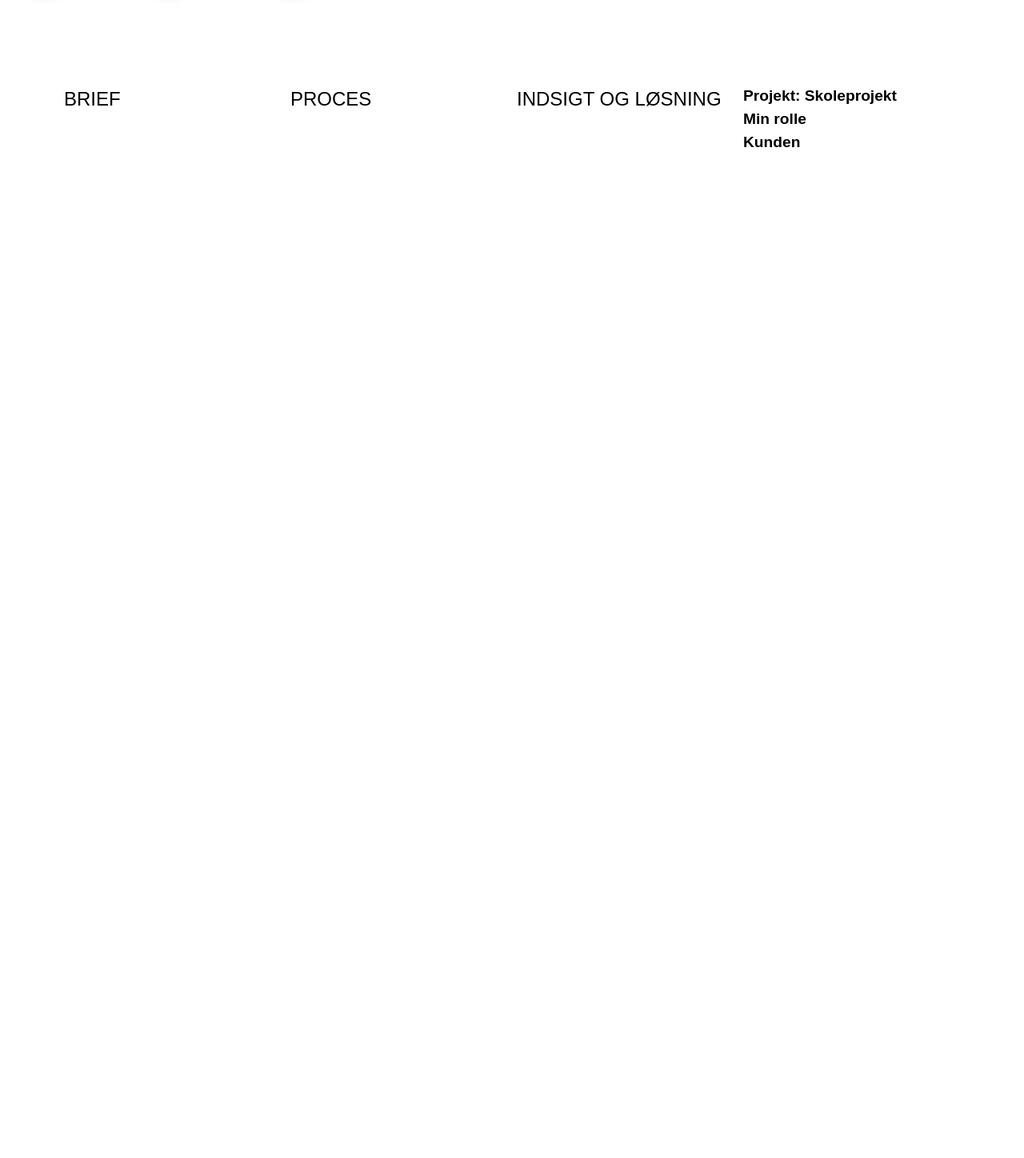
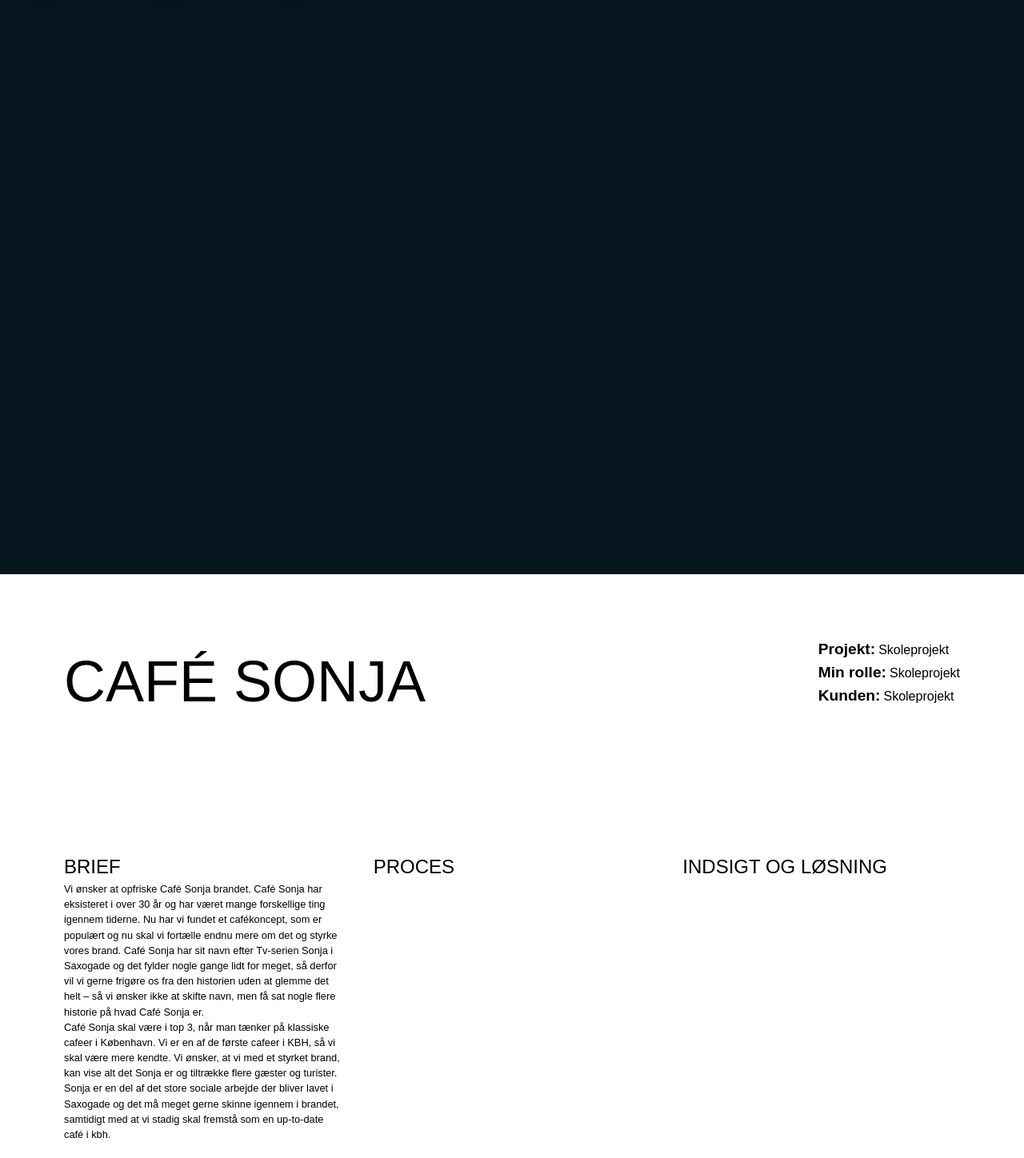
Before and after one commit to alberteStaermose/test, a Vue app: page /pSonja in a window 1280 px wide. Shown: the part 82-1530 px from the top of the page at 80% size. Before the commit the page ends 800 px from the top, so only its background shows below. Built offline with nearby package versions, Linux system fonts and the light colour scheme.

Commit message:
lavet intro videre på sonja

```diff
--- a/src/assets/main.css
+++ b/src/assets/main.css
@@ -50,12 +50,19 @@
   font-style: normal;
   font-size: 1.2rem;
 }
+h4 {
+  font-family: "Montserrat", sans-serif;
+  font-optical-sizing: auto;
+  font-weight: 300;
+  font-style: normal;
+  font-size: 1rem;
+}
 p {
   font-family: "Montserrat", sans-serif;
   font-optical-sizing: auto;
   font-weight: 300;
   font-style: normal;
-  font-size: 1rem;
+  font-size: 0.8rem;
 }
 
 li {
--- a/src/views/ProjectCafeSonja.vue
+++ b/src/views/ProjectCafeSonja.vue
@@ -2,12 +2,47 @@
 
 <template>
   <main>
-    <section>
+    <section class="h-screen bg-[#04151E] sticky top-0 -z-20 w-screen">
+      <h1>HERO</h1>
+    </section>
+    <section class="bg-white grid grid-cols-2 p-20">
       <h1>Café Sonja</h1>
+      <div class="justify-self-end">
+        <div class="flex items-baseline gap-1">
+          <h3>Projekt:</h3>
+          <h4>Skoleprojekt</h4>
+        </div>
+        <div class="flex items-baseline gap-1">
+          <h3>Min rolle:</h3>
+          <h4>Skoleprojekt</h4>
+        </div>
+        <div class="flex items-baseline gap-1">
+          <h3>Kunden:</h3>
+          <h4>Skoleprojekt</h4>
+        </div>
+      </div>
     </section>
-    <section class="grid grid-cols-4 p-20 gap-3">
+    <section class="grid grid-cols-3 p-20 gap-10 bg-white">
       <div>
         <h2>Brief</h2>
+        <p>
+          Vi ønsker at opfriske Café Sonja brandet. Café Sonja har eksisteret i
+          over 30 år og har været mange forskellige ting igennem tiderne. Nu har
+          vi fundet et cafékoncept, som er populært og nu skal vi fortælle endnu
+          mere om det og styrke vores brand. Café Sonja har sit navn efter
+          Tv-serien Sonja i Saxogade og det fylder nogle gange lidt for meget,
+          så derfor vil vi gerne frigøre os fra den historien uden at glemme det
+          helt – så vi ønsker ikke at skifte navn, men få sat nogle flere
+          historie på hvad Café Sonja er.
+          <br />
+          Café Sonja skal være i top 3, når man tænker på klassiske cafeer i
+          København. Vi er en af de første cafeer i KBH, så vi skal være mere
+          kendte. Vi ønsker, at vi med et styrket brand, kan vise alt det Sonja
+          er og tiltrække flere gæster og turister. Sonja er en del af det store
+          sociale arbejde der bliver lavet i Saxogade og det må meget gerne
+          skinne igennem i brandet, samtidigt med at vi stadig skal fremstå som
+          en up-to-date café i kbh.
+        </p>
       </div>
       <div>
         <h2>Proces</h2>
@@ -15,11 +50,6 @@
       <div>
         <h2>Indsigt og løsning</h2>
       </div>
-      <div>
-        <h3>Projekt: Skoleprojekt</h3>
-        <h3>Min rolle</h3>
-        <h3>Kunden</h3>
-      </div>
     </section>
   </main>
 </template>
```
